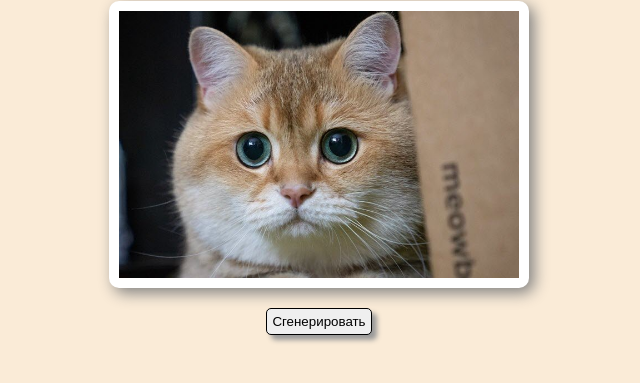
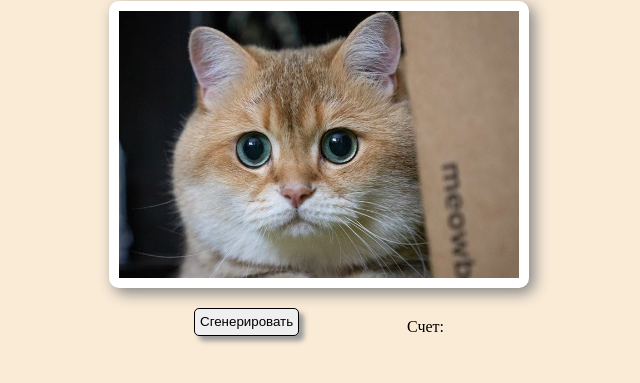
Before and after one commit to SultanHasanov/random-cats, a plain HTML site: page index.html in a window 1280 px wide. Shown: the part 87-470 px from the top of the page, without its empty margins (321-961 px from the left). Drawn offline with Linux system fonts and the light colour scheme.

Commit message:
Добавил сетчик

```diff
--- a/index.html
+++ b/index.html
@@ -13,7 +13,13 @@
       <div class="frame">
         <img src="./img/cats.jpg" alt="cats" />
       </div>
-      <button class="btn">Сгенерировать</button>
+      <div class="footer">
+        <button class="btn">Сгенерировать</button>
+        <div class="count">
+          Счет:
+          <span id="total"></span>
+        </div>
+      </div>
     </div>
 
     <script src="./script.js"></script>
--- a/script.js
+++ b/script.js
@@ -1,18 +1,21 @@
 const url = "https://aws.random.cat/meow";
 const button = document.querySelector('.btn');
 const image = document.querySelector('img')
-
+const total = document.getElementById('total')
+let i = 0;
 
 async function fenchHandler () {
 try {
 const response = await fetch(url);
 const data = await response.json();
 image.src = data.file;
+total.textContent = i
 } catch (error){
     console.log(error);
 }
 }
 
 button.addEventListener('click', () => {
+i++
     fenchHandler()
 })
--- a/style.css
+++ b/style.css
@@ -43,3 +43,13 @@ img{
     box-shadow: 0 5px #666;
     transform: translateY(4px);
 }
+
+.count{
+    margin-top: 30px;
+}
+
+.footer{
+    width: 250px;
+    display:flex;
+    justify-content:space-between;
+}
```
